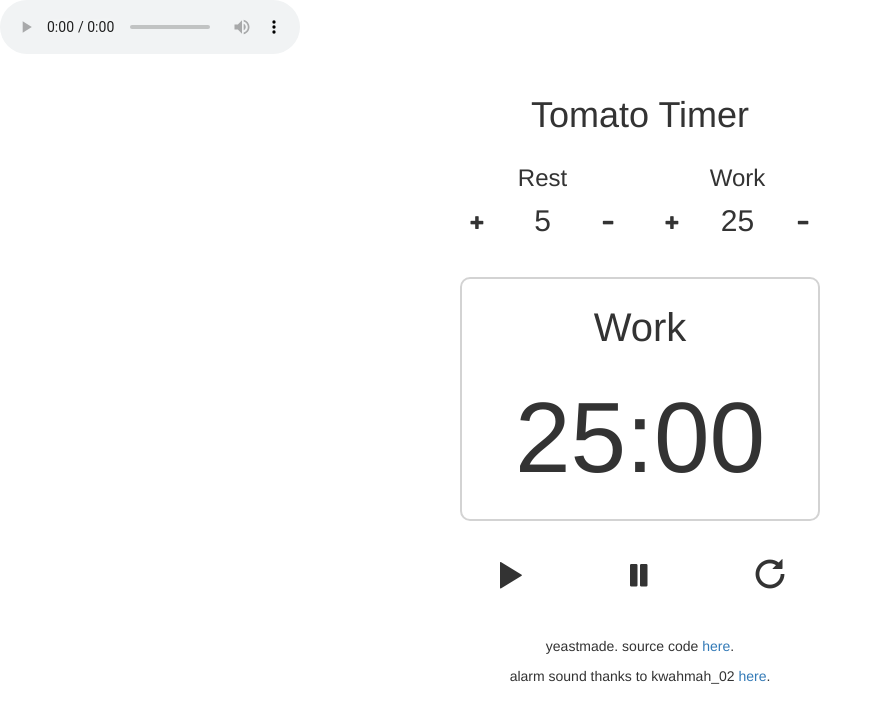
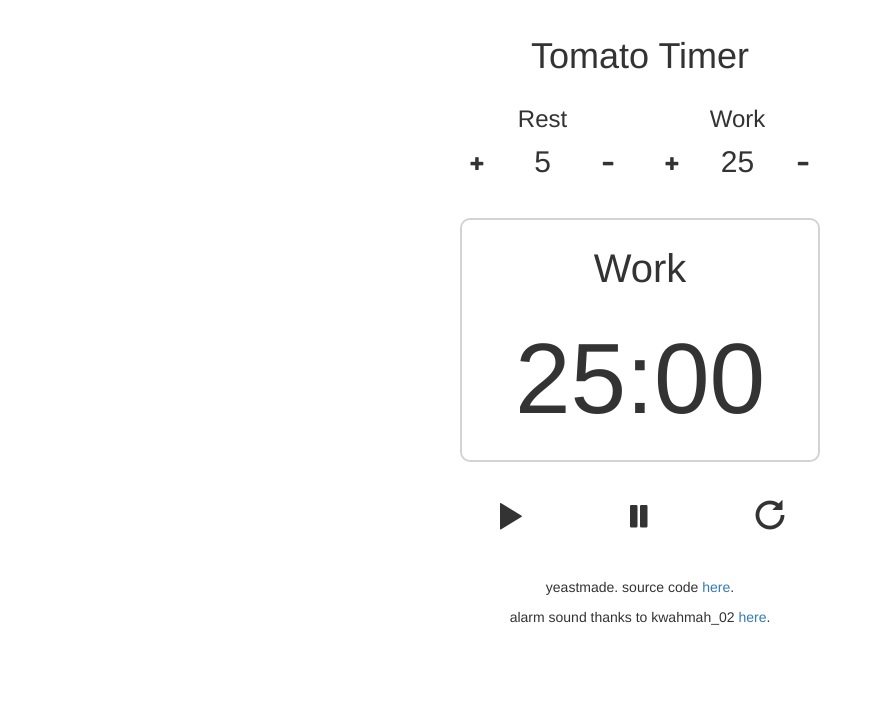
Before and after one commit to eastraining/pomodoro-clock-fcc, a plain HTML site: page index.html in a window 1280 px wide. Shown: the whole page, without its empty margins (0-883 px from the left). Drawn offline with nearby package versions, Linux system fonts and the light colour scheme.

Commit message:
fixed interface

```diff
--- a/index.html
+++ b/index.html
@@ -10,7 +10,7 @@
 </head>
 
 <body>
-	<audio controls id="alarm">
+	<audio id="alarm">
 		<source src="./assets/alarm.ogg" type="audio/ogg">
 		<source src="./assets/alarm.mp3" type="audio/mpeg">
 	</audio>
```
